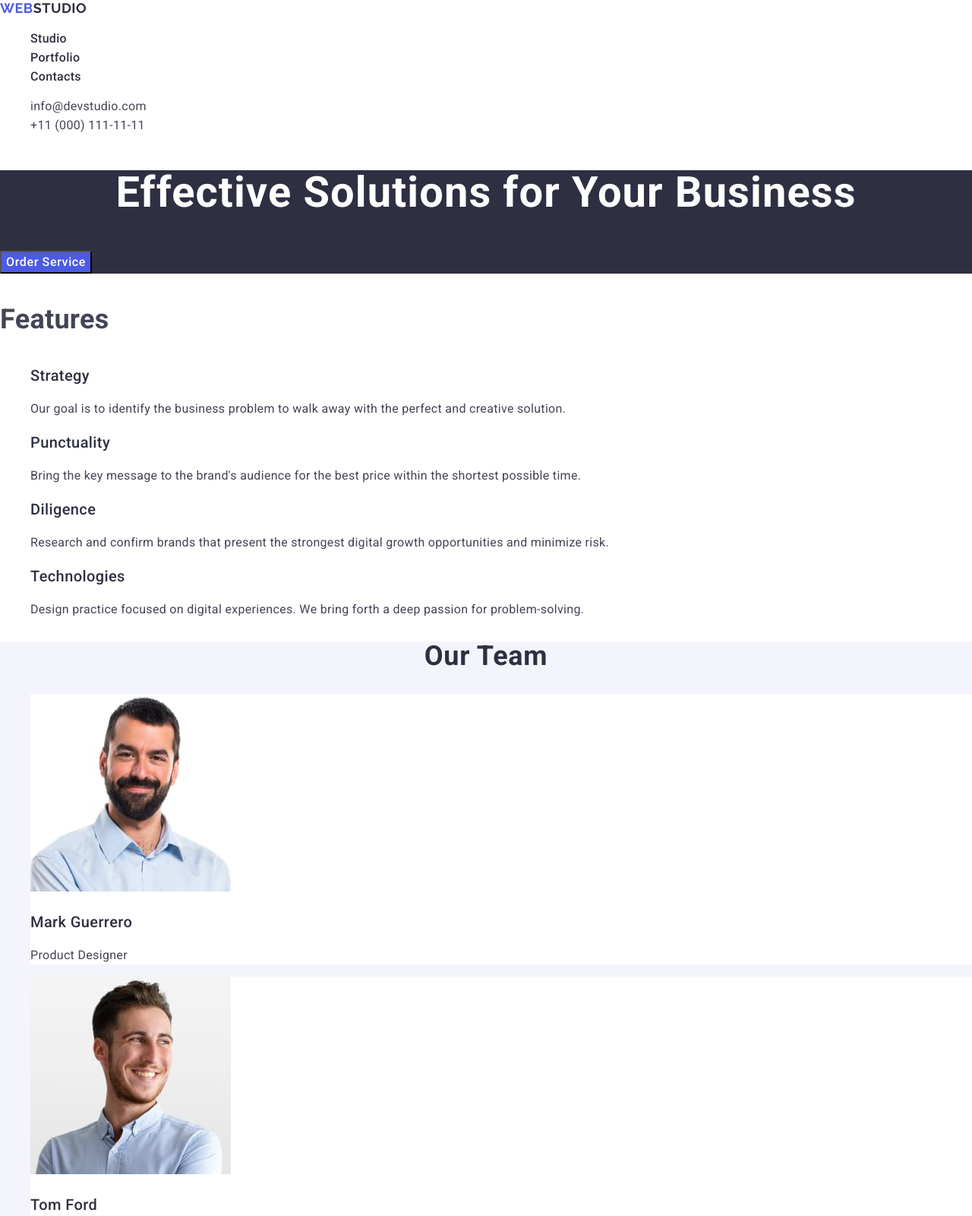
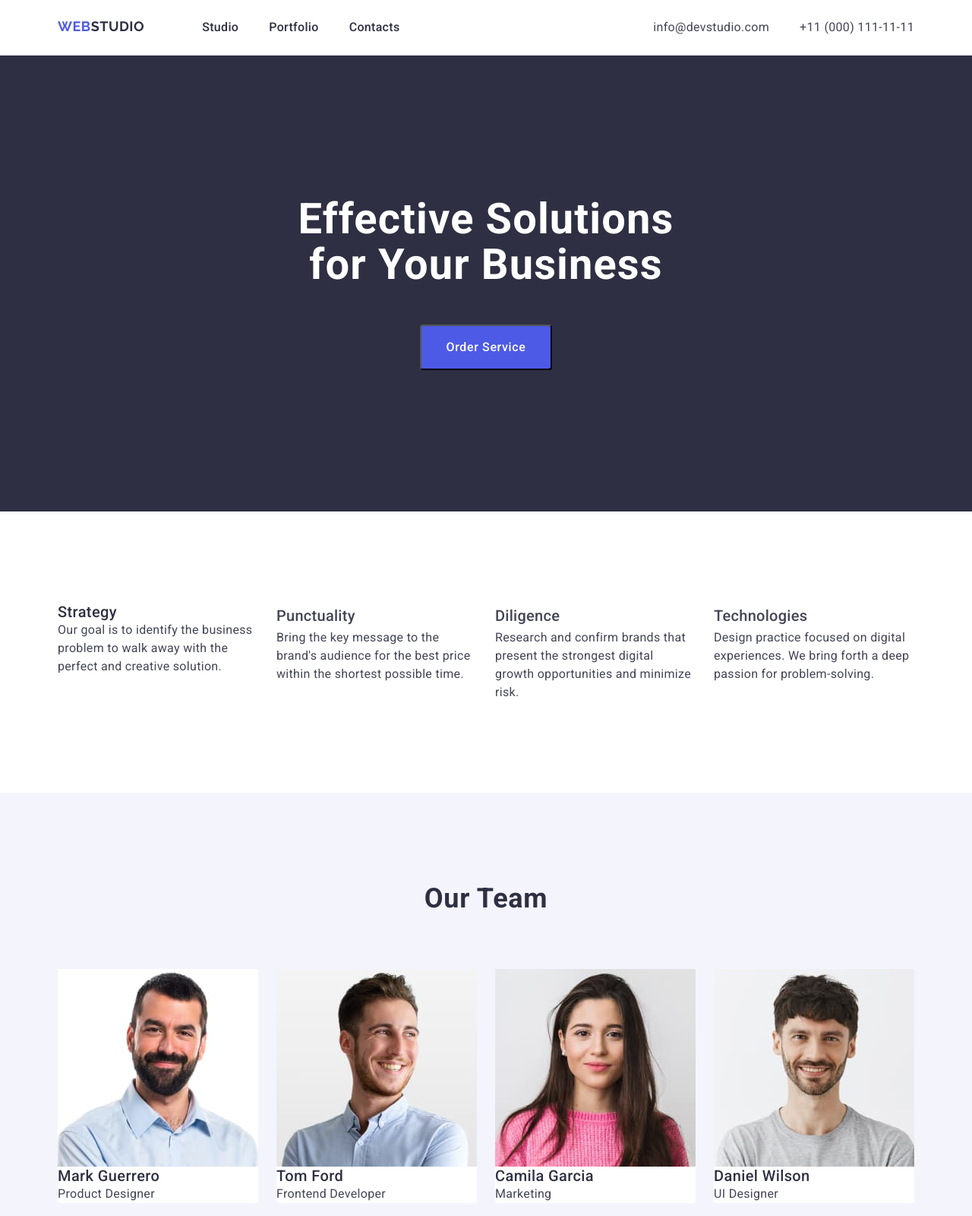
Before and after one commit to UMP42-anomaly/goit-markup-hw-03, a plain HTML site: page index.html in a window 1280 px wide. Shown: the top 1600 px of the page at 76% size. Drawn offline with nearby package versions, Linux system fonts and the light colour scheme.

Commit message:
Objects moved

```diff
--- a/css/styles.css
+++ b/css/styles.css
@@ -20,6 +20,14 @@ body {
   letter-spacing: 0.02em;
   color: var(--slate);
   background-color: #ffffff;
+}
+
+h1,
+h2,
+h3,
+p,
+ul {
+  margin: 0;
 }
 
 h1 {
@@ -51,10 +59,38 @@ button {
   line-height: 1.5;
   letter-spacing: 0.04em;
   cursor: pointer;
+  padding: 16px 32px;
+  border-radius: 4px;
 }
 
 ul {
   list-style-type: none;
+  padding-left: 0;
+}
+
+img {
+  display: block;
+}
+
+.container {
+  max-width: 1158px;
+  padding-left: 15px;
+  padding-right: 15px;
+  margin-left: auto;
+  margin-right: auto;
+}
+
+header .container,
+nav,
+nav ul,
+address ul {
+  display: flex;
+  flex-direction: row;
+}
+
+header {
+  padding-top: 24px;
+  padding-bottom: 24px;
 }
 
 .logo {
@@ -65,10 +101,15 @@ ul {
   letter-spacing: 0.03em;
   text-transform: uppercase;
   color: #4d5ae5;
+  margin-right: 76px;
 }
 
 .dark-color {
   color: var(--navy-blue);
+}
+
+nav {
+  flex-grow: 1;
 }
 
 .nav-list-item {
@@ -77,6 +118,14 @@ ul {
   line-height: 1.5;
   letter-spacing: 0.02em;
   color: var(--navy-blue);
+}
+
+nav li:not(:last-child) {
+  margin-right: 40px;
+}
+
+address li:not(:first-child) {
+  margin-left: 40px;
 }
 
 .nav-list-item:hover,
@@ -99,12 +148,27 @@ ul {
 
 .hero {
   background-color: var(--navy-blue);
+  height: 600px;
+  display: flex;
+  align-items: center;
+  margin-bottom: 120px;
 }
 
 .hero-heading {
   text-align: center;
   letter-spacing: 0.02em;
   color: white;
+  width: 496px;
+  margin-bottom: 48px;
+}
+
+.hero .container {
+  display: flex;
+  align-items: center;
+  justify-content: space-around;
+  flex-direction: column;
+  margin-left: auto;
+  margin-right: auto;
 }
 
 .order-service-button {
@@ -115,6 +179,10 @@ ul {
 button:focus,
 button:hover {
   background-color: var(--ocean);
+}
+
+.heading-hidden {
+  display: none;
 }
 
 .heading-small {
@@ -130,8 +198,29 @@ button:hover {
   color: var(--slate);
 }
 
+.features-list {
+  display: flex;
+  flex-direction: row;
+  margin-bottom: 120px;
+}
+
+.features-list-item {
+  width: calc(calc(100% - 72px) / 4);
+}
+
+.features-list-item:not(:last-child) {
+  margin-right: 24px;
+}
+
 .our-team-section {
   background-color: var(--cloud);
+  padding-top: 120px;
+  padding-bottom: 120px;
+  margin-bottom: 120px;
+}
+
+.our-team-section .heading-normal {
+  padding-bottom: 72px;
 }
 
 .heading-normal {
@@ -142,12 +231,61 @@ button:hover {
   color: var(--navy-blue);
 }
 
+.our-team-list {
+  display: flex;
+  flex-direction: row;
+  justify-content: space-between;
+}
+
 .our-team-list-item {
   background-color: white;
+  border-bottom-left-radius: 4px;
+  border-bottom-right-radius: 4px;
+}
+
+.portfolio-section {
+  margin-bottom: 120px;
+}
+
+.portfolio-section .heading-normal {
+  padding-bottom: 72px;
+}
+
+.portfolio-list {
+  display: flex;
+  flex-direction: row;
+  flex-wrap: wrap;
+  justify-content: space-between;
+  row-gap: 48px;
+}
+
+.portfolio-list-item {
+  border: 1px solid var(--cornflower);
+  padding-bottom: 16px;
+}
+
+.portfolio-list-item > img {
+  padding-bottom: 32px;
+}
+
+.portfolio-list-item > .heading-small {
+  padding-bottom: 8px;
 }
 
 .footer {
   background-color: var(--navy-blue);
+  padding-top: 100px;
+  padding-bottom: 100px;
+  padding-left: 156px;
+}
+
+.footer > .container {
+  margin: 0;
+  width: 264px;
+}
+
+.footer .logo {
+  padding-bottom: 16px;
 }
 
 .light-color {
--- a/index.html
+++ b/index.html
@@ -25,6 +25,7 @@
   </head>
   <body>
     <header>
+      <div class="container">
         <!-- NAVIGATION -->
         <nav>
           <a href="./index.html" class="logo"
@@ -51,53 +52,59 @@
             </li>
           </ul>
         </address>
+      </div>
     </header>
     <main>
       <!-- HERO -->
       <section class="hero">
+        <div class="container">
           <h1 class="hero-heading">Effective Solutions for Your Business</h1>
           <button type="button" class="order-service-button">
             Order Service
           </button>
+        </div>
       </section>
-      <!-- DESCRIBTION -->
+      <!-- FEATURES -->
       <section>
-        <h2>Features</h2>
-        <ul>
-          <li>
+        <div class="container">
+          <h2 class="heading-hidden">Features</h2>
+          <ul class="features-list">
+            <li class="features-list-item">
               <h3 class="heading-small">Strategy</h3>
               <p class="paragraph">
-              Our goal is to identify the business problem to walk away with the
-              perfect and creative solution.
+                Our goal is to identify the business problem to walk away with
+                the perfect and creative solution.
               </p>
             </li>
-          <li>
-            <h3 class="heading-small">Punctuality</h3>
+            <li class="features-list-item">
+              <h3>Punctuality</h3>
               <p class="paragraph">
                 Bring the key message to the brand's audience for the best price
                 within the shortest possible time.
               </p>
             </li>
-          <li>
-            <h3 class="heading-small">Diligence</h3>
+            <li class="features-list-item">
+              <h3>Diligence</h3>
               <p class="paragraph">
                 Research and confirm brands that present the strongest digital
                 growth opportunities and minimize risk.
               </p>
             </li>
-          <li>
-            <h3 class="heading-small">Technologies</h3>
+            <li class="features-list-item">
+              <h3>Technologies</h3>
               <p class="paragraph">
                 Design practice focused on digital experiences. We bring forth a
                 deep passion for problem-solving.
               </p>
             </li>
           </ul>
+        </div>
       </section>
       <!-- OUR TEAM -->
       <section class="our-team-section">
+        <div class="container">
           <h2 class="heading-normal">Our Team</h2>
-        <ul>
+          <ul class="our-team-list">
             <li class="our-team-list-item">
               <img
                 src="./images/portraits/m-guerrero.jpg"
@@ -139,12 +146,14 @@
               <p class="paragraph">UI Designer</p>
             </li>
           </ul>
+        </div>
       </section>
       <!-- OUR PORTFOLIO -->
-      <section>
+      <section class="portfolio-section">
+        <div class="container">
           <h2 class="heading-normal">Our Portfolio</h2>
-        <ul>
-          <li>
+          <ul class="portfolio-list">
+            <li class="portfolio-list-item">
               <img
                 src="./images/portfolio/bank-app.jpg"
                 alt="Banking app picture"
@@ -153,7 +162,7 @@
               <h3 class="heading-small">Banking App</h3>
               <p class="paragraph">App</p>
             </li>
-          <li>
+            <li class="portfolio-list-item">
               <img
                 src="./images/portfolio/cashless-payment.jpg"
                 alt="Cashless payment picture"
@@ -162,7 +171,7 @@
               <h3 class="heading-small">Cashless Payment</h3>
               <p class="paragraph">Marketing</p>
             </li>
-          <li>
+            <li class="portfolio-list-item">
               <img
                 src="./images/portfolio/meditation-app.jpg"
                 alt="Meditation app picture"
@@ -171,7 +180,7 @@
               <h3 class="heading-small">Meditation App</h3>
               <p class="paragraph">App</p>
             </li>
-          <li>
+            <li class="portfolio-list-item">
               <img
                 src="./images/portfolio/taxi-service.jpg"
                 alt="Taxi service picture"
@@ -180,7 +189,7 @@
               <h3 class="heading-small">Taxi Service</h3>
               <p class="paragraph">Marketing</p>
             </li>
-          <li>
+            <li class="portfolio-list-item">
               <img
                 src="./images/portfolio/screen-illustrations.jpg"
                 alt="Screen illustrations picture"
@@ -189,7 +198,7 @@
               <h3 class="heading-small">Screen Illustrations</h3>
               <p class="paragraph">Design</p>
             </li>
-          <li>
+            <li class="portfolio-list-item">
               <img
                 src="./images/portfolio/online-courses.jpg"
                 alt="Online courses picture"
@@ -199,16 +208,19 @@
               <p class="paragraph">Marketing</p>
             </li>
           </ul>
+        </div>
       </section>
     </main>
     <footer class="footer">
+      <div class="container">
         <a href="./index.html" class="logo"
           >Web<span class="light-color">Studio</span></a
         >
         <p class="light-color footer-text">
-        Increase the flow of customers and sales for your business with digital
-        marketing & growth solutions.
+          Increase the flow of customers and sales for your business with
+          digital marketing & growth solutions.
         </p>
+      </div>
     </footer>
   </body>
 </html>
```
Lines whose indentation alone changed are shown as unchanged.
